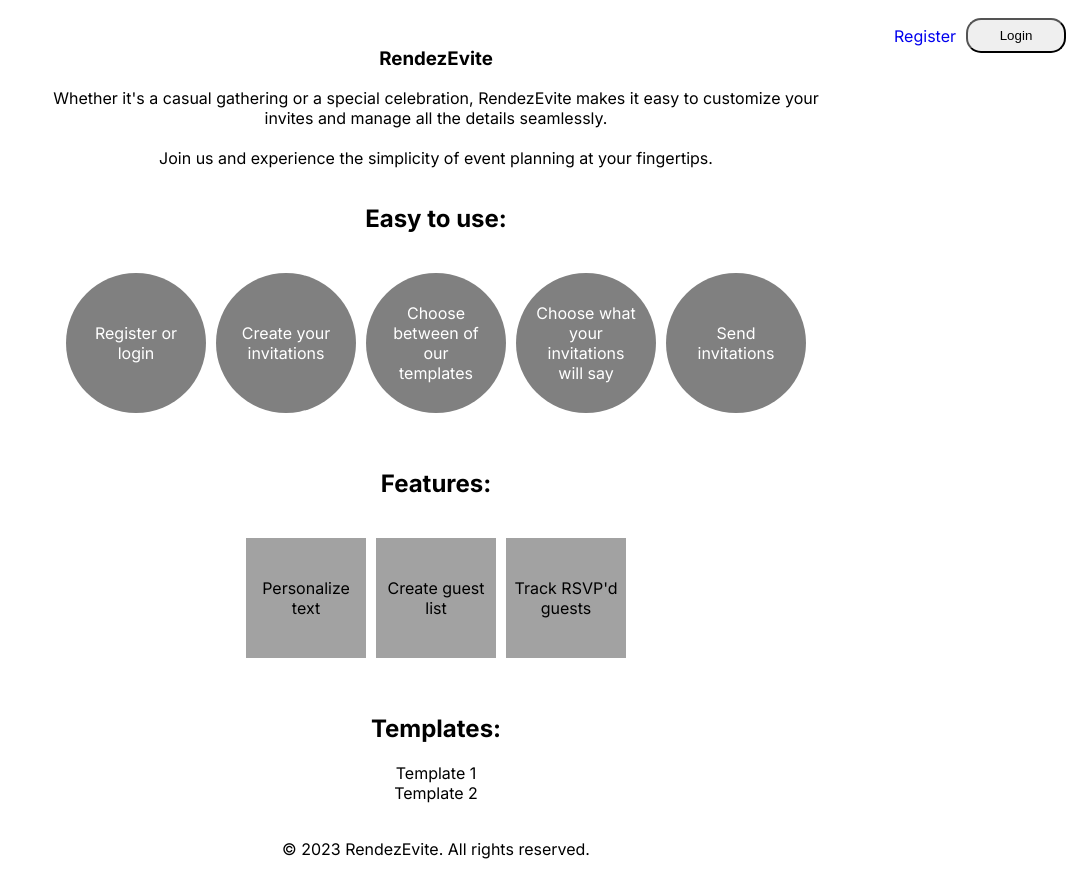
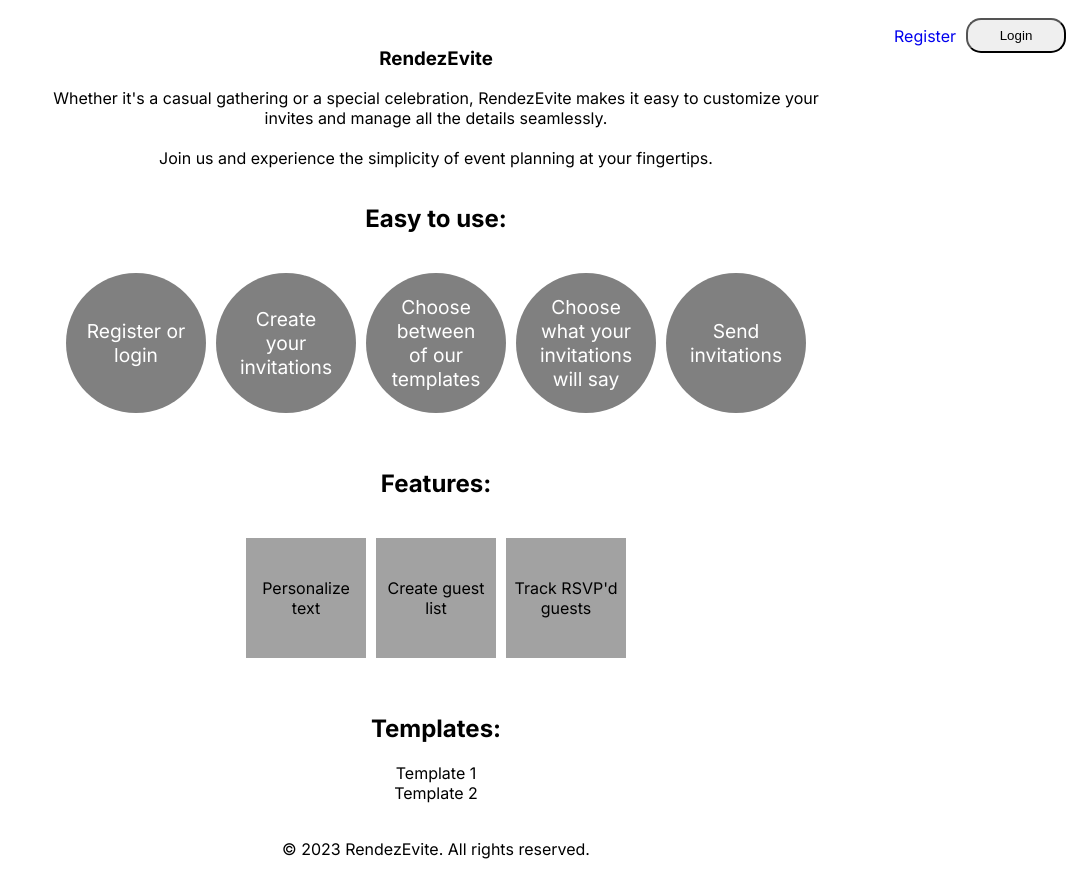
Before and after one commit to nanidam/degree-project-rendezevite, a Next.js app: page / in a window 1280 px wide. Shown: the whole page, without its empty margins (204-1280 px from the left). Built offline with nearby package versions, Linux system fonts and the light colour scheme.

Commit message:
:art: changed font size

```diff
--- a/app/style.scss
+++ b/app/style.scss
@@ -52,8 +52,7 @@
         align-items: center;
         text-align: center;
         padding: 20px;
-
-        justify-content: center;
+        font-size: 1.2rem;
       }
 
       .feature-card {
```
